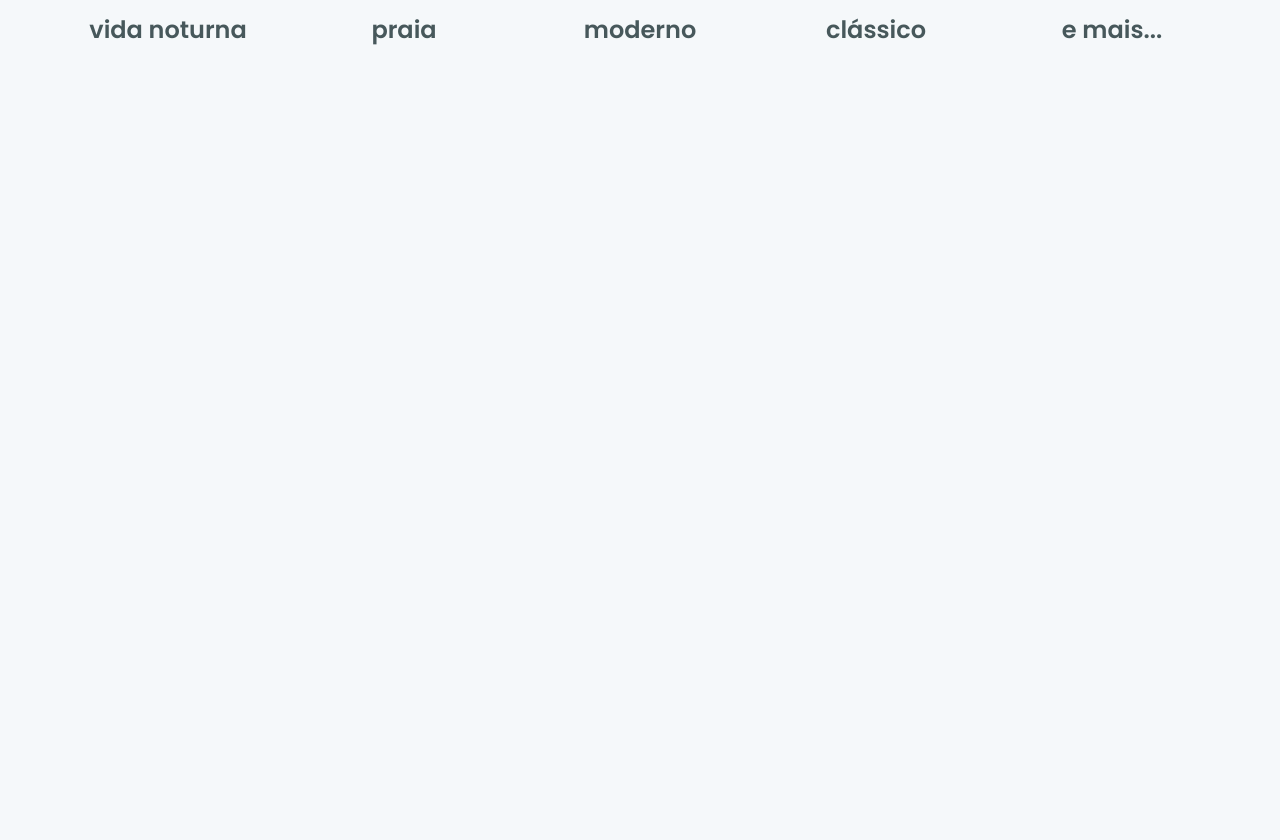
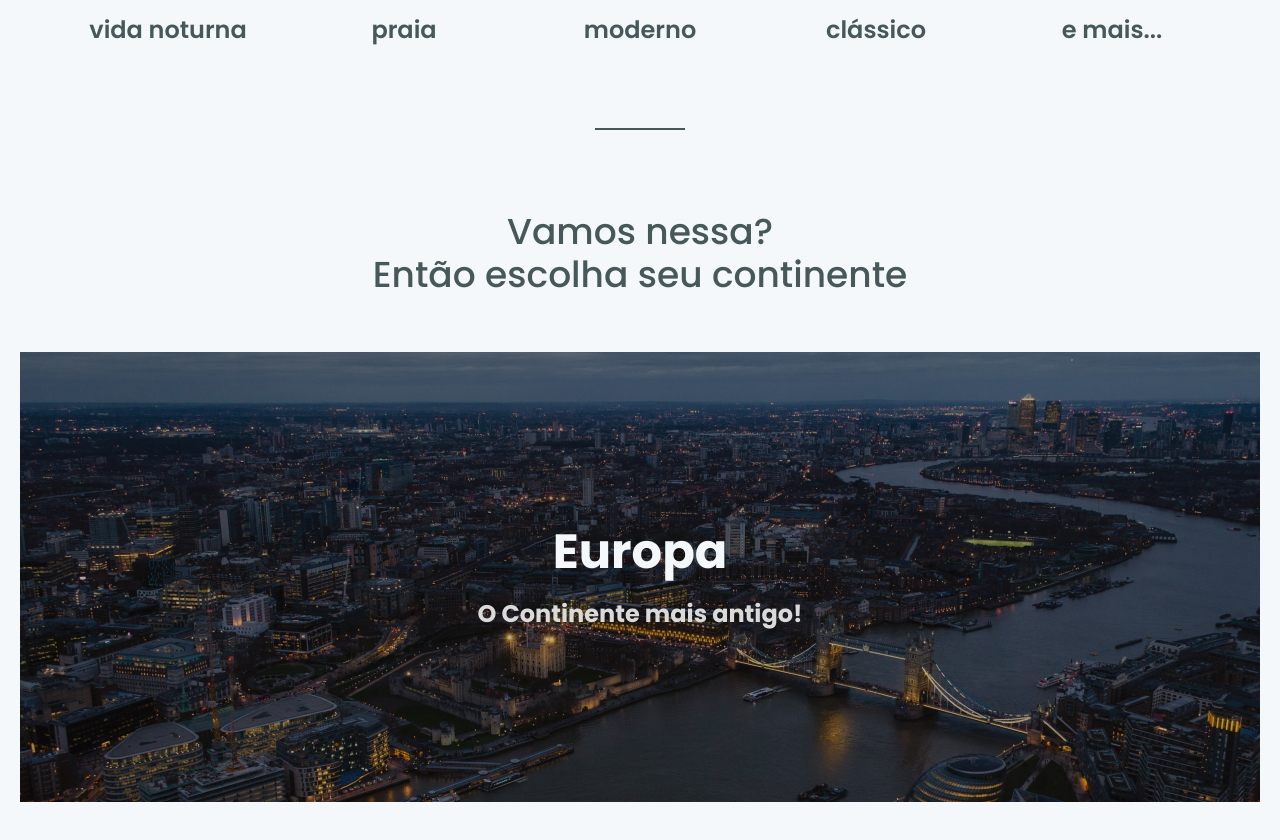
Before and after one commit to Jonathas-bonfim/worldtripe, a Next.js app: page / in a window 1280 px wide. Shown: the part 660-1500 px from the top of the page. Before the commit the page ends 800 px from the top, so only its background shows below. Built offline with nearby package versions, Linux system fonts and the light colour scheme.

Commit message:
Carousel Swiper

```diff
--- a/package.json
+++ b/package.json
@@ -19,6 +19,7 @@
     "react-dom": "18.2.0",
     "react-icons": "^4.4.0",
     "sass": "^1.52.3",
+    "swiper": "^8.2.4",
     "typescript": "^4.7.4"
   },
   "devDependencies": {
--- a/src/pages/_app.tsx
+++ b/src/pages/_app.tsx
@@ -1,6 +1,11 @@
 import { ChakraProvider } from '@chakra-ui/react';
 import { AppProps } from 'next/app';
 import { theme } from '../styles/theme';
+
+import 'swiper/swiper.scss';
+import 'swiper/components/navigation/navigation.scss';
+import 'swiper/components/pagination/pagination.scss';
+import 'swiper/components/scrollbar/scrollbar.scss';
 
 function App({ Component, pageProps }: AppProps) {
   return (
--- a/src/pages/components/Peculiarities/index.tsx
+++ b/src/pages/components/Peculiarities/index.tsx
@@ -2,7 +2,8 @@ import { Flex, Grid, GridItem } from "@chakra-ui/layout";
 import Peculiarity from "./peculiarity";
 
 
-export default function Peculiaritys() {
+
+export default function Peculiarities() {
   return (
     <Grid
       templateColumns={["1fr 1fr", "1fr 1fr", "1fr 1fr", "repeat(5, 1fr)"]}
--- /dev/null
+++ b/src/pages/components/Separator.tsx
@@ -0,0 +1,7 @@
+import { Box } from "@chakra-ui/react";
+
+export default function Separator() {
+  return (
+    <Box w={["60px", "90px"]} mx="auto" h="2px" bg="gray.700" my={["9", "20"]} />
+  )
+}
--- /dev/null
+++ b/src/pages/components/slider/index.tsx
@@ -0,0 +1,44 @@
+import { Flex, Heading, Text } from '@chakra-ui/react';
+import Link from 'next/link';
+
+import SwiperCore, { Navigation, Pagination, Scrollbar, A11y, Autoplay } from 'swiper';
+import { Swiper, SwiperSlide } from 'swiper/react';
+SwiperCore.use([Navigation, Pagination, Scrollbar, A11y, Autoplay]);
+
+export default function Slider() {
+  return (
+    <Flex w="100%" h={["250px", "450px"]} maxW="1240px" mx="auto" mb={["5", "10"]}>
+      <Swiper
+        slidesPerView={1}
+        navigation
+        pagination={{ clickable: true }}
+        autoplay={{
+          delay: 4000,
+        }}
+        style={{ width: '100%', flex: '1' }}
+      >
+        <SwiperSlide>
+          <Flex
+            w="100%"
+            h="100%"
+            align="center"
+            justify="center"
+            direction="column"
+            bgImage={`url('/continentimage.png')`}
+            bgPosition="100% 30%"
+            bgRepeat="no-repeat"
+            bgSize="cover"
+            textAlign="center"
+          >
+            <Link href={`/continent/`}>
+              <a>
+                <Heading fontSize={["3xl", "4xl", "5xl"]} color="gray.100" fontWeight="bold">Europa</Heading>
+                <Text fontWeight="bold" color="gray.300" fontSize={["0.8rem", "1xl", "2xl"]} mt={["2", "4"]}>O Continente mais antigo!</Text>
+              </a>
+            </Link>
+          </Flex>
+        </SwiperSlide>
+      </Swiper>
+    </Flex>
+  )
+}
--- a/src/pages/index.tsx
+++ b/src/pages/index.tsx
@@ -1,7 +1,9 @@
-import { Flex } from "@chakra-ui/react";
+import { Flex, Heading } from "@chakra-ui/react";
 import Banner from "./components/Banner";
 import Header from "./components/Header";
-import Peculiaritys from "./components/Peculiarities";
+import Peculiarities from "./components/Peculiarities";
+import Separator from "./components/Separator";
+import Slider from "./components/slider";
 
 
 export default function Home() {
@@ -9,7 +11,19 @@ export default function Home() {
     <Flex direction="column">
       <Header />
       <Banner />
-      <Peculiaritys />
+      <Peculiarities />
+      <Separator />
+      <Heading
+        textAlign="center"
+        fontWeight="500"
+        mb={["5", "14"]}
+        fontSize={["lg",
+          "3xl",
+          "4xl"]}
+      >
+        Vamos nessa?<br />Então escolha seu continente
+      </Heading>
+      <Slider />
     </Flex>
   )
 }
```
Also changed, not shown: public/continentImage.png (added), 1 other file (tests, documents, lock files or other folders).
